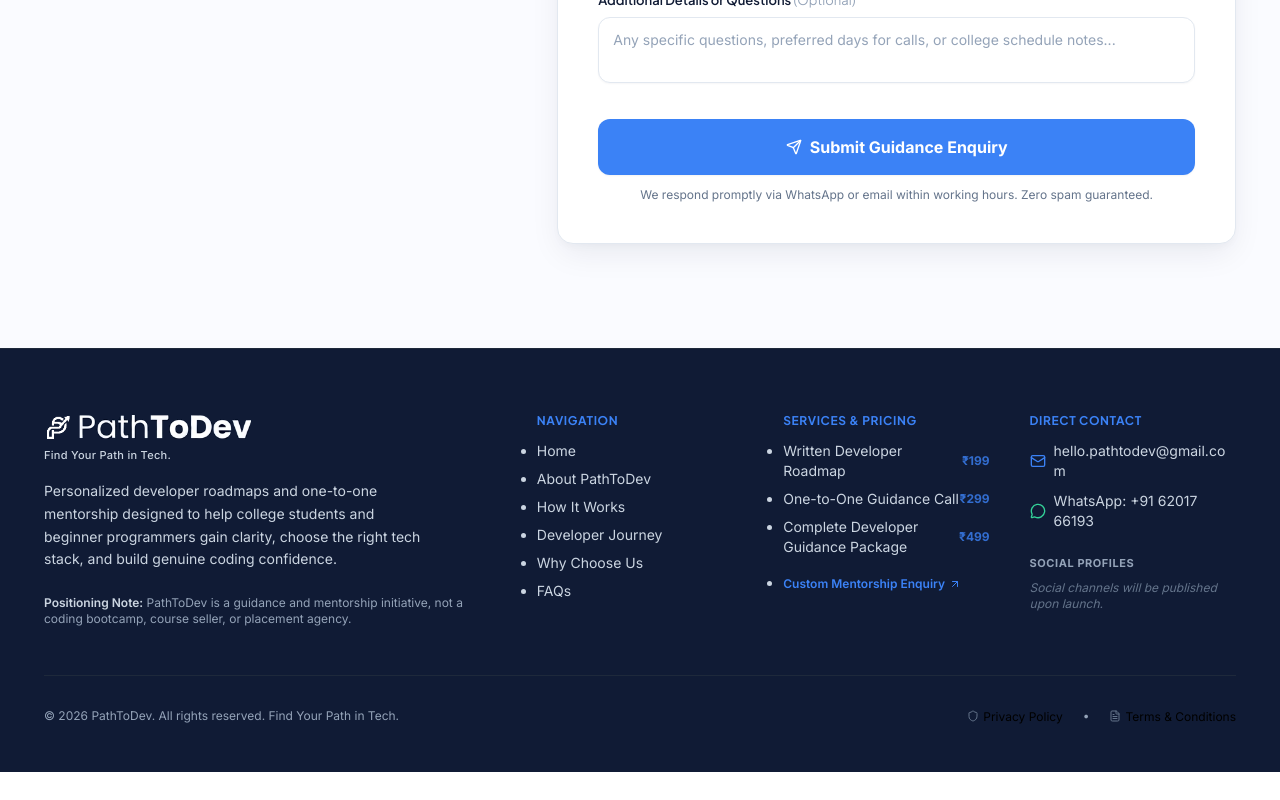
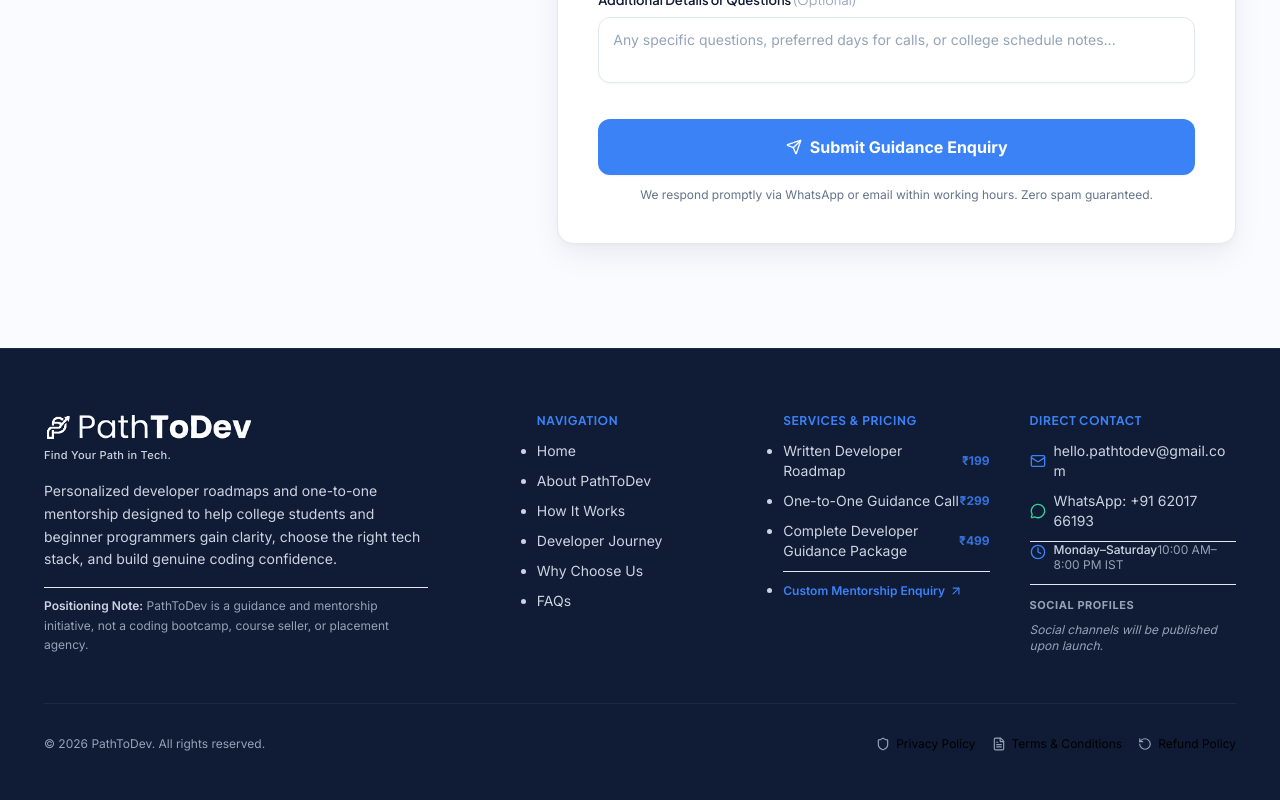
Before and after one commit to VivekCodes07/PathToDev, a React (Vite) app: page / in a window 1280 px wide. Shown: the part 9924-10724 px from the top of the page. Before the commit the page ends 10696 px from the top, so only its background shows below. Built offline with nearby package versions, Linux system fonts and the light colour scheme.

Commit message:
polished footer design with refund policy access, contact details, and responsive refinements

```diff
--- a/src/App.tsx
+++ b/src/App.tsx
@@ -22,7 +22,7 @@ export const App: React.FC = () => {
   const [selectedServiceForPayment, setSelectedServiceForPayment] = useState<ServiceItem | null>(null);
 
   const [legalModalOpen, setLegalModalOpen] = useState(false);
-  const [legalModalTab, setLegalModalTab] = useState<'privacy' | 'terms'>('privacy');
+  const [legalModalTab, setLegalModalTab] = useState<'privacy' | 'terms' | 'refund'>('privacy');
 
   const [selectedServiceTitle, setSelectedServiceTitle] = useState<string>('');
 
@@ -49,6 +49,11 @@ export const App: React.FC = () => {
 
   const handleOpenTerms = () => {
     setLegalModalTab('terms');
+    setLegalModalOpen(true);
+  };
+
+  const handleOpenRefund = () => {
+    setLegalModalTab('refund');
     setLegalModalOpen(true);
   };
 
@@ -98,6 +103,7 @@ export const App: React.FC = () => {
       <Footer
         onOpenPrivacy={handleOpenPrivacy}
         onOpenTerms={handleOpenTerms}
+        onOpenRefund={handleOpenRefund}
       />
 
       {/* Floating WhatsApp Action Widget */}
--- a/src/components/Footer.tsx
+++ b/src/components/Footer.tsx
@@ -1,5 +1,5 @@
 import React from 'react';
-import { Mail, MessageCircle, ArrowUpRight, Heart, Shield, FileText } from 'lucide-react';
+import { Mail, MessageCircle, ArrowUpRight, Clock, Shield, FileText, RotateCcw } from 'lucide-react';
 import { Logo } from './Logo';
 import { SITE_CONFIG, getWhatsAppUrl, PREFILLED_MESSAGES, getGmailUrl, PREFILLED_EMAIL } from '../config/site';
 import { SERVICES } from '../config/services';
@@ -7,9 +7,10 @@ import { SERVICES } from '../config/services';
 interface FooterProps {
   onOpenPrivacy?: () => void;
   onOpenTerms?: () => void;
+  onOpenRefund?: () => void;
 }
 
-export const Footer: React.FC<FooterProps> = ({ onOpenPrivacy, onOpenTerms }) => {
+export const Footer: React.FC<FooterProps> = ({ onOpenPrivacy, onOpenTerms, onOpenRefund }) => {
   const currentYear = new Date().getFullYear();
 
   const handleScroll = (e: React.MouseEvent<HTMLAnchorElement>, href: string) => {
@@ -19,6 +20,47 @@ export const Footer: React.FC<FooterProps> = ({ onOpenPrivacy, onOpenTerms }) =>
       target.scrollIntoView({ behavior: 'smooth' });
     }
   };
+
+  const socialPlatforms = [
+    {
+      name: 'LinkedIn',
+      url: SITE_CONFIG.socials.linkedin,
+      icon: (
+        <svg className="w-4 h-4 fill-current" viewBox="0 0 24 24" aria-hidden="true">
+          <path d="M19 3a2 2 0 0 1 2 2v14a2 2 0 0 1-2 2H5a2 2 0 0 1-2-2V5a2 2 0 0 1 2-2h14m-.5 15.5v-5.3a3.26 3.26 0 0 0-3.26-3.26c-.85 0-1.84.52-2.28 1.3v-1.11h-2.79v8.37h2.79v-4.93c0-.77.62-1.4 1.39-1.4a1.4 1.4 0 0 1 1.4 1.4v4.93h2.75M6.46 10.9v8.37H9.2V10.9H6.46M7.83 6.45a1.5 1.5 0 1 0 0 3 1.5 1.5 0 0 0 0-3" />
+        </svg>
+      ),
+    },
+    {
+      name: 'Instagram',
+      url: SITE_CONFIG.socials.instagram,
+      icon: (
+        <svg className="w-4 h-4 fill-current" viewBox="0 0 24 24" aria-hidden="true">
+          <path d="M12 2.163c3.204 0 3.584.012 4.85.07 3.252.148 4.771 1.691 4.919 4.919.058 1.265.069 1.645.069 4.849 0 3.205-.012 3.584-.069 4.849-.149 3.225-1.664 4.771-4.919 4.919-1.266.058-1.644.07-4.85.07-3.204 0-3.584-.012-4.849-.07-3.26-.149-4.771-1.699-4.919-4.92-.058-1.265-.07-1.644-.07-4.849 0-3.204.013-3.583.07-4.849.149-3.227 1.664-4.771 4.919-4.919 1.266-.057 1.645-.069 4.849-.069zm0-2.163c-3.259 0-3.667.014-4.947.072-4.358.2-6.78 2.618-6.98 6.98-.059 1.281-.073 1.689-.073 4.948 0 3.259.014 3.668.072 4.948.2 4.358 2.618 6.78 6.98 6.98 1.281.058 1.689.072 4.948.072 3.259 0 3.668-.014 4.948-.072 4.354-.2 6.782-2.618 6.979-6.98.059-1.28.073-1.689.073-4.948 0-3.259-.014-3.667-.072-4.947-.196-4.354-2.617-6.78-6.979-6.98-1.281-.059-1.69-.073-4.949-.073zm0 5.838c-3.403 0-6.162 2.759-6.162 6.162s2.759 6.163 6.162 6.163 6.162-2.759 6.162-6.163c0-3.403-2.759-6.162-6.162-6.162zm0 10.162c-2.209 0-4-1.79-4-4 0-2.209 1.791-4 4-4s4 1.791 4 4c0 2.21-1.791 4-4 4zm6.406-11.845c-.796 0-1.441.645-1.441 1.44s.645 1.44 1.441 1.44c.795 0 1.439-.645 1.439-1.44s-.644-1.44-1.439-1.44z" />
+        </svg>
+      ),
+    },
+    {
+      name: 'GitHub',
+      url: SITE_CONFIG.socials.github,
+      icon: (
+        <svg className="w-4 h-4 fill-current" viewBox="0 0 24 24" aria-hidden="true">
+          <path fillRule="evenodd" clipRule="evenodd" d="M12 2C6.477 2 2 6.484 2 12.017c0 4.425 2.865 8.18 6.839 9.504.5.092.682-.217.682-.483 0-.237-.008-.868-.013-1.703-2.782.605-3.369-1.343-3.369-1.343-.454-1.158-1.11-1.466-1.11-1.466-.908-.62.069-.608.069-.608 1.003.07 1.53 1.032 1.53 1.032.892 1.53 2.341 1.088 2.91.832.092-.647.35-1.088.636-1.338-2.22-.253-4.555-1.113-4.555-4.951 0-1.093.39-1.988 1.029-2.688-.103-.253-.446-1.272.098-2.65 0 0 .84-.27 2.75 1.026A9.564 9.564 0 0112 6.844c.85.004 1.705.115 2.504.337 1.909-1.296 2.747-1.027 2.747-1.027.546 1.379.202 2.398.1 2.651.64.7 1.028 1.595 1.028 2.688 0 3.848-2.339 4.695-4.566 4.943.359.309.678.92.678 1.855 0 1.338-.012 2.419-.012 2.747 0 .268.18.58.688.482A10.019 10.019 0 0022 12.017C22 6.484 17.522 2 12 2z" />
+        </svg>
+      ),
+    },
+    {
+      name: 'Twitter / X',
+      url: SITE_CONFIG.socials.twitter,
+      icon: (
+        <svg className="w-4 h-4 fill-current" viewBox="0 0 24 24" aria-hidden="true">
+          <path d="M18.244 2.25h3.308l-7.227 8.26 8.502 11.24H16.17l-5.214-6.817L4.99 21.75H1.68l7.73-8.835L1.254 2.25H8.08l4.713 6.231zm-1.161 17.52h1.833L7.084 4.126H5.117z" />
+        </svg>
+      ),
+    },
+  ];
+
+  const activeSocials = socialPlatforms.filter(p => typeof p.url === 'string' && p.url.trim() !== '');
 
   return (
     <footer className="bg-brand-navy text-white pt-16 pb-12 border-t border-slate-800">
@@ -31,7 +73,7 @@ export const Footer: React.FC<FooterProps> = ({ onOpenPrivacy, onOpenTerms }) =>
             <p className="text-sm text-slate-300 leading-relaxed max-w-sm mt-3">
               Personalized developer roadmaps and one-to-one mentorship designed to help college students and beginner programmers gain clarity, choose the right tech stack, and build genuine coding confidence.
             </p>
-            <div className="pt-2 text-xs text-slate-400">
+            <div className="pt-2 text-xs text-slate-400 leading-relaxed border-t border-slate-800/80 max-w-sm">
               <span className="font-semibold text-slate-300">Positioning Note:</span> PathToDev is a guidance and mentorship initiative, not a coding bootcamp, course seller, or placement agency.
             </div>
           </div>
@@ -41,34 +83,34 @@ export const Footer: React.FC<FooterProps> = ({ onOpenPrivacy, onOpenTerms }) =>
             <h4 className="text-xs font-bold uppercase tracking-wider text-brand-blue">
               Navigation
             </h4>
-            <ul className="space-y-2 text-sm text-slate-300">
+            <ul className="space-y-2.5 text-sm text-slate-300">
               <li>
-                <a href="#hero" onClick={(e) => handleScroll(e, '#hero')} className="hover:text-white transition-colors">
+                <a href="#hero" onClick={(e) => handleScroll(e, '#hero')} className="hover:text-white transition-colors duration-150 inline-block">
                   Home
                 </a>
               </li>
               <li>
-                <a href="#about" onClick={(e) => handleScroll(e, '#about')} className="hover:text-white transition-colors">
+                <a href="#about" onClick={(e) => handleScroll(e, '#about')} className="hover:text-white transition-colors duration-150 inline-block">
                   About PathToDev
                 </a>
               </li>
               <li>
-                <a href="#how-it-works" onClick={(e) => handleScroll(e, '#how-it-works')} className="hover:text-white transition-colors">
+                <a href="#how-it-works" onClick={(e) => handleScroll(e, '#how-it-works')} className="hover:text-white transition-colors duration-150 inline-block">
                   How It Works
                 </a>
               </li>
               <li>
-                <a href="#journey" onClick={(e) => handleScroll(e, '#journey')} className="hover:text-white transition-colors">
+                <a href="#journey" onClick={(e) => handleScroll(e, '#journey')} className="hover:text-white transition-colors duration-150 inline-block">
                   Developer Journey
                 </a>
               </li>
               <li>
-                <a href="#why-us" onClick={(e) => handleScroll(e, '#why-us')} className="hover:text-white transition-colors">
+                <a href="#why-us" onClick={(e) => handleScroll(e, '#why-us')} className="hover:text-white transition-colors duration-150 inline-block">
                   Why Choose Us
                 </a>
               </li>
               <li>
-                <a href="#faqs" onClick={(e) => handleScroll(e, '#faqs')} className="hover:text-white transition-colors">
+                <a href="#faqs" onClick={(e) => handleScroll(e, '#faqs')} className="hover:text-white transition-colors duration-150 inline-block">
                   FAQs
                 </a>
               </li>
@@ -80,7 +122,7 @@ export const Footer: React.FC<FooterProps> = ({ onOpenPrivacy, onOpenTerms }) =>
             <h4 className="text-xs font-bold uppercase tracking-wider text-brand-blue">
               Services & Pricing
             </h4>
-            <ul className="space-y-2 text-sm text-slate-300">
+            <ul className="space-y-2.5 text-sm text-slate-300">
               {SERVICES.map((s) => (
                 <li key={s.id}>
                   <a
@@ -88,21 +130,21 @@ export const Footer: React.FC<FooterProps> = ({ onOpenPrivacy, onOpenTerms }) =>
                     onClick={(e) => handleScroll(e, '#services')}
                     className="hover:text-white transition-colors flex items-center justify-between group"
                   >
-                    <span>{s.title}</span>
-                    <span className="text-xs font-bold text-brand-blue opacity-80 group-hover:opacity-100">
+                    <span className="group-hover:translate-x-0.5 transition-transform duration-150">{s.title}</span>
+                    <span className="text-xs font-bold text-brand-blue opacity-85 group-hover:opacity-100 shrink-0 ml-2">
                       {s.currency}{s.price}
                     </span>
                   </a>
                 </li>
               ))}
-              <li className="pt-2">
+              <li className="pt-2 border-t border-slate-800/80">
                 <a
                   href="#contact"
                   onClick={(e) => handleScroll(e, '#contact')}
-                  className="text-xs font-semibold text-brand-blue hover:underline inline-flex items-center gap-1"
+                  className="text-xs font-semibold text-brand-blue hover:text-blue-300 hover:underline inline-flex items-center gap-1 transition-colors"
                 >
-                  Custom Mentorship Enquiry
-                  <ArrowUpRight className="w-3 h-3" />
+                  <span>Custom Mentorship Enquiry</span>
+                  <ArrowUpRight className="w-3.5 h-3.5" />
                 </a>
               </li>
             </ul>
@@ -118,10 +160,11 @@ export const Footer: React.FC<FooterProps> = ({ onOpenPrivacy, onOpenTerms }) =>
                 href={getGmailUrl(PREFILLED_EMAIL.general.subject, PREFILLED_EMAIL.general.body)}
                 target="_blank"
                 rel="noopener noreferrer"
-                className="flex items-center gap-2 hover:text-white transition-colors break-all"
+                className="flex items-center gap-2 hover:text-white transition-colors break-all group"
                 title="Send email via Gmail Compose"
+                aria-label={`Send email to ${SITE_CONFIG.officialEmail} (opens Gmail in a new tab)`}
               >
-                <Mail className="w-4 h-4 text-brand-blue shrink-0" />
+                <Mail className="w-4 h-4 text-brand-blue shrink-0 group-hover:scale-110 transition-transform duration-150" />
                 <span>{SITE_CONFIG.officialEmail}</span>
               </a>
 
@@ -129,34 +172,47 @@ export const Footer: React.FC<FooterProps> = ({ onOpenPrivacy, onOpenTerms }) =>
                 href={getWhatsAppUrl(PREFILLED_MESSAGES.general)}
                 target="_blank"
                 rel="noopener noreferrer"
-                className="flex items-center gap-2 hover:text-white transition-colors"
+                className="flex items-center gap-2 hover:text-white transition-colors group"
                 title={`Chat with PathToDev on WhatsApp (${SITE_CONFIG.WHATSAPP_DISPLAY})`}
+                aria-label={`Chat with PathToDev on WhatsApp at ${SITE_CONFIG.WHATSAPP_DISPLAY} (opens WhatsApp in a new tab)`}
               >
-                <MessageCircle className="w-4 h-4 text-emerald-400 shrink-0" />
+                <MessageCircle className="w-4 h-4 text-emerald-400 shrink-0 group-hover:scale-110 transition-transform duration-150" />
                 <span>WhatsApp: {SITE_CONFIG.WHATSAPP_DISPLAY}</span>
               </a>
+
+              {/* Operating Hours */}
+              <div className="flex items-start gap-2 text-xs text-slate-400 pt-1.5 border-t border-slate-800/80">
+                <Clock className="w-4 h-4 text-brand-blue shrink-0 mt-0.5" />
+                <div className="leading-tight">
+                  <span className="text-slate-300 font-medium block mb-0.5">Monday–Saturday</span>
+                  <span>10:00 AM–8:00 PM IST</span>
+                </div>
+              </div>
             </div>
 
             {/* Configurable Social Media Section */}
-            <div className="pt-3">
+            <div className="pt-3 border-t border-slate-800/80">
               <p className="text-[11px] font-bold uppercase tracking-wider text-slate-400 mb-2">
                 Social Profiles
               </p>
-              {SITE_CONFIG.socials.linkedin || SITE_CONFIG.socials.instagram ? (
-                <div className="flex items-center gap-3">
-                  {SITE_CONFIG.socials.linkedin && (
-                    <a href={SITE_CONFIG.socials.linkedin} target="_blank" rel="noopener noreferrer" className="text-slate-400 hover:text-brand-blue text-xs font-medium">
-                      LinkedIn
+              {activeSocials.length > 0 ? (
+                <div className="flex items-center gap-2.5">
+                  {activeSocials.map((platform) => (
+                    <a
+                      key={platform.name}
+                      href={platform.url}
+                      target="_blank"
+                      rel="noopener noreferrer"
+                      className="w-8 h-8 rounded-lg bg-slate-800/80 hover:bg-brand-blue hover:text-white text-slate-300 flex items-center justify-center transition-all duration-150 border border-slate-700/60"
+                      aria-label={`Follow PathToDev on ${platform.name} (opens in a new tab)`}
+                      title={`Follow PathToDev on ${platform.name}`}
+                    >
+                      {platform.icon}
                     </a>
-                  )}
-                  {SITE_CONFIG.socials.instagram && (
-                    <a href={SITE_CONFIG.socials.instagram} target="_blank" rel="noopener noreferrer" className="text-slate-400 hover:text-brand-blue text-xs font-medium">
-                      Instagram
-                    </a>
-                  )}
+                  ))}
                 </div>
               ) : (
-                <p className="text-xs text-slate-500 italic">
+                <p className="text-xs text-slate-400 italic">
                   Social channels will be published upon launch.
                 </p>
               )}
@@ -164,29 +220,38 @@ export const Footer: React.FC<FooterProps> = ({ onOpenPrivacy, onOpenTerms }) =>
           </div>
         </div>
 
-        {/* Bottom Bar */}
+        {/* Bottom Legal and Copyright Area */}
         <div className="pt-8 flex flex-col sm:flex-row items-center justify-between gap-4 text-xs text-slate-400">
-          <div>
-            © {currentYear} {SITE_CONFIG.brandName}. All rights reserved. {SITE_CONFIG.tagline}
+          <div className="text-center sm:text-left">
+            © {currentYear} {SITE_CONFIG.brandName}. All rights reserved.
           </div>
 
-          <div className="flex items-center gap-5">
+          <div className="flex flex-wrap items-center justify-center gap-4 sm:gap-5">
             <button
               type="button"
               onClick={onOpenPrivacy}
-              className="hover:text-white transition-colors inline-flex items-center gap-1"
+              className="hover:text-white transition-colors inline-flex items-center gap-1.5 focus-visible:ring-1 focus-visible:ring-brand-blue rounded"
             >
-              <Shield className="w-3 h-3 text-slate-500" />
+              <Shield className="w-3.5 h-3.5 text-slate-400" />
               <span>Privacy Policy</span>
             </button>
-            <span>•</span>
+            <span className="text-slate-600 hidden xs:inline" aria-hidden="true">•</span>
             <button
               type="button"
               onClick={onOpenTerms}
-              className="hover:text-white transition-colors inline-flex items-center gap-1"
+              className="hover:text-white transition-colors inline-flex items-center gap-1.5 focus-visible:ring-1 focus-visible:ring-brand-blue rounded"
             >
-              <FileText className="w-3 h-3 text-slate-500" />
+              <FileText className="w-3.5 h-3.5 text-slate-400" />
               <span>Terms & Conditions</span>
+            </button>
+            <span className="text-slate-600 hidden xs:inline" aria-hidden="true">•</span>
+            <button
+              type="button"
+              onClick={onOpenRefund}
+              className="hover:text-white transition-colors inline-flex items-center gap-1.5 focus-visible:ring-1 focus-visible:ring-brand-blue rounded"
+            >
+              <RotateCcw className="w-3.5 h-3.5 text-slate-400" />
+              <span>Refund Policy</span>
             </button>
           </div>
         </div>
--- a/src/components/LegalModal.tsx
+++ b/src/components/LegalModal.tsx
@@ -1,11 +1,11 @@
-import React, { useState } from 'react';
-import { X, Shield, FileText } from 'lucide-react';
+import React, { useState, useEffect } from 'react';
+import { X, Shield, FileText, RotateCcw } from 'lucide-react';
 import { SITE_CONFIG } from '../config/site';
 
 interface LegalModalProps {
   isOpen: boolean;
   onClose: () => void;
-  defaultTab?: 'privacy' | 'terms';
+  defaultTab?: 'privacy' | 'terms' | 'refund';
 }
 
 export const LegalModal: React.FC<LegalModalProps> = ({
@@ -13,7 +13,13 @@ export const LegalModal: React.FC<LegalModalProps> = ({
   onClose,
   defaultTab = 'privacy'
 }) => {
-  const [activeTab, setActiveTab] = useState<'privacy' | 'terms'>(defaultTab);
+  const [activeTab, setActiveTab] = useState<'privacy' | 'terms' | 'refund'>(defaultTab);
+
+  useEffect(() => {
+    if (isOpen) {
+      setActiveTab(defaultTab);
+    }
+  }, [defaultTab, isOpen]);
 
   if (!isOpen) return null;
 
@@ -29,15 +35,17 @@ export const LegalModal: React.FC<LegalModalProps> = ({
         <div className="p-6 bg-brand-navy text-white flex items-center justify-between">
           <div className="flex items-center gap-3">
             <div className="p-2 bg-white/10 rounded-xl">
-              {activeTab === 'privacy' ? (
-                <Shield className="w-5 h-5 text-brand-blue" />
-              ) : (
-                <FileText className="w-5 h-5 text-brand-blue" />
-              )}
+              {activeTab === 'privacy' && <Shield className="w-5 h-5 text-brand-blue" />}
+              {activeTab === 'terms' && <FileText className="w-5 h-5 text-brand-blue" />}
+              {activeTab === 'refund' && <RotateCcw className="w-5 h-5 text-brand-blue" />}
             </div>
             <div>
               <h3 id="legal-modal-title" className="text-xl font-bold text-white">
-                {activeTab === 'privacy' ? 'Privacy Policy' : 'Terms & Conditions'}
+                {activeTab === 'privacy'
+                  ? 'Privacy Policy'
+                  : activeTab === 'terms'
+                  ? 'Terms & Conditions'
+                  : 'Refund Policy'}
               </h3>
               <p className="text-xs text-slate-300">PathToDev Developer Guidance</p>
             </div>
@@ -53,11 +61,11 @@ export const LegalModal: React.FC<LegalModalProps> = ({
         </div>
 
         {/* Tab Switcher */}
-        <div className="flex border-b border-slate-200 bg-slate-50 px-6 pt-3 gap-4">
+        <div className="flex border-b border-slate-200 bg-slate-50 px-6 pt-3 gap-2 sm:gap-4 overflow-x-auto">
           <button
             type="button"
             onClick={() => setActiveTab('privacy')}
-            className={`pb-3 text-xs font-bold uppercase tracking-wider transition-colors border-b-2 ${
+            className={`pb-3 text-xs font-bold uppercase tracking-wider transition-colors border-b-2 whitespace-nowrap ${
               activeTab === 'privacy'
                 ? 'border-brand-blue text-brand-blue'
                 : 'border-transparent text-slate-500 hover:text-brand-navy'
@@ -68,7 +76,7 @@ export const LegalModal: React.FC<LegalModalProps> = ({
           <button
             type="button"
             onClick={() => setActiveTab('terms')}
-            className={`pb-3 text-xs font-bold uppercase tracking-wider transition-colors border-b-2 ${
+            className={`pb-3 text-xs font-bold uppercase tracking-wider transition-colors border-b-2 whitespace-nowrap ${
               activeTab === 'terms'
                 ? 'border-brand-blue text-brand-blue'
                 : 'border-transparent text-slate-500 hover:text-brand-navy'
@@ -76,16 +84,27 @@ export const LegalModal: React.FC<LegalModalProps> = ({
           >
             Terms & Conditions
           </button>
+          <button
+            type="button"
+            onClick={() => setActiveTab('refund')}
+            className={`pb-3 text-xs font-bold uppercase tracking-wider transition-colors border-b-2 whitespace-nowrap ${
+              activeTab === 'refund'
+                ? 'border-brand-blue text-brand-blue'
+                : 'border-transparent text-slate-500 hover:text-brand-navy'
+            }`}
+          >
+            Refund Policy
+          </button>
         </div>
 
         {/* Document Content */}
         <div className="p-6 overflow-y-auto space-y-6 text-sm text-brand-dark/90 leading-relaxed font-sans">
-          {activeTab === 'privacy' ? (
+          {activeTab === 'privacy' && (
             <div className="space-y-4">
               <div>
                 <h4 className="font-bold text-brand-navy mb-1 text-base">1. Information We Collect</h4>
                 <p>
-                  PathToDev collects information that you voluntarily provide when enquiring about or booking our developer guidance services. This includes your name, email address, academic background, current programming skill level, and stated technical interests.
+                  PathToDev collects information that you voluntarily provide when enquiring about or booking our developer guidance services. This includes your name, email address, WhatsApp number (if provided), academic background, current programming skill level, and stated technical interests.
                 </p>
               </div>
 
@@ -99,7 +118,7 @@ export const LegalModal: React.FC<LegalModalProps> = ({
               <div>
                 <h4 className="font-bold text-brand-navy mb-1 text-base">3. Communication Channels</h4>
                 <p>
-                  Communication takes place directly via WhatsApp and official email ({SITE_CONFIG.officialEmail}). We respect your privacy and communicate only with respect to your active guidance request.
+                  Communication takes place directly via WhatsApp ({SITE_CONFIG.WHATSAPP_DISPLAY}) and official email ({SITE_CONFIG.officialEmail}). We respect your privacy and communicate only with respect to your active guidance request.
                 </p>
               </div>
 
@@ -110,7 +129,9 @@ export const LegalModal: React.FC<LegalModalProps> = ({
                 </p>
               </div>
             </div>
-          ) : (
+          )}
+
+          {activeTab === 'terms' && (
             <div className="space-y-4">
               <div>
                 <h4 className="font-bold text-brand-navy mb-1 text-base">1. Nature of Service</h4>
@@ -141,6 +162,31 @@ export const LegalModal: React.FC<LegalModalProps> = ({
               </div>
             </div>
           )}
+
+          {activeTab === 'refund' && (
+            <div className="space-y-4">
+              <div>
+                <h4 className="font-bold text-brand-navy mb-1 text-base">1. Payment & Refund Policy</h4>
+                <p>
+                  All guidance services are one-time payments conducted manually via UPI. Because custom roadmaps and mentor call preparation require dedicated individual analysis, payments are generally non-refundable once preparation has begun.
+                </p>
+              </div>
+
+              <div>
+                <h4 className="font-bold text-brand-navy mb-1 text-base">2. Cancellations & Rescheduling</h4>
+                <p>
+                  Separate cancellation and rescheduling conditions are not currently specified in the published policy. If your plans change or you require clarification regarding a scheduled consultation or roadmap preparation, please contact PathToDev directly before proceeding with payment or booking.
+                </p>
+              </div>
+
+              <div>
+                <h4 className="font-bold text-brand-navy mb-1 text-base">3. Enquiries & Support</h4>
+                <p>
+                  For any payment-related questions or service clarifications prior to confirming your guidance slot, reach out directly through WhatsApp ({SITE_CONFIG.WHATSAPP_DISPLAY}) or via email at {SITE_CONFIG.officialEmail}.
+                </p>
+              </div>
+            </div>
+          )}
         </div>
 
         {/* Footer */}
```
